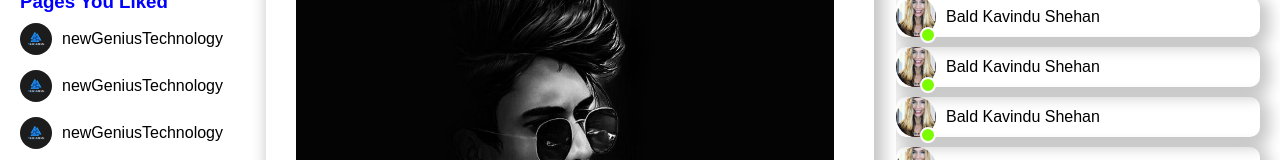
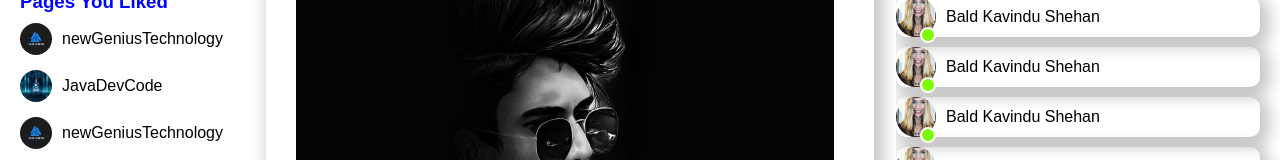
Before and after one commit to JanithNanayakkaraSE0612/Facebook_Clone_App, a React (Create React App) app in the folder facebook/: page / in a window 1280 px wide. Shown: the part 531-691 px from the top of the page. Built offline with nearby package versions, Linux system fonts and the light colour scheme.

Commit message:
Dev left pane bar

```diff
--- a/facebook/src/components/LeftPane/LeftPane.js
+++ b/facebook/src/components/LeftPane/LeftPane.js
@@ -66,8 +66,8 @@ export default function LeftPane() {
               <span className="pageName">newGeniusTechnology</span>
           </li>
           <li className="pageListItem">
-            <img src="/images/newgenius.png" alt="" className="pagePic" />
-              <span className="pageName">newGeniusTechnology</span>
+            <img src="/images/java.jpg" alt="" className="pagePic" />
+              <span className="pageName">JavaDevCode</span>
           </li>
           <li className="pageListItem">
             <img src="/images/newgenius.png" alt="" className="pagePic" />
```
Also changed, not shown: facebook/public/images/java.jpg (added).
